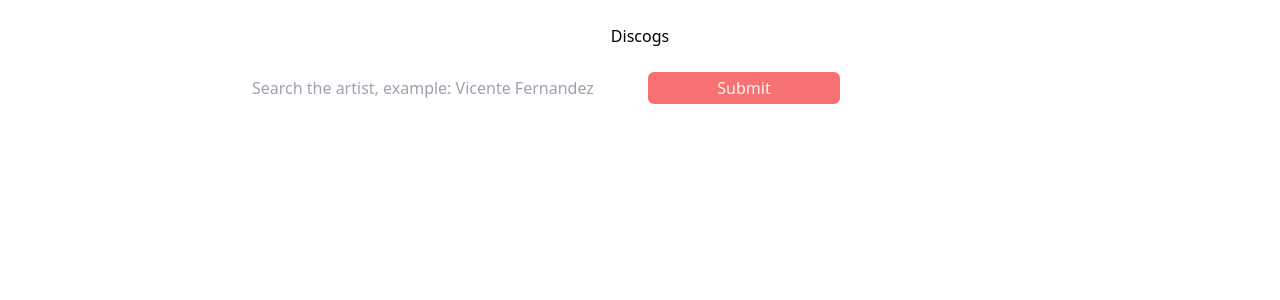
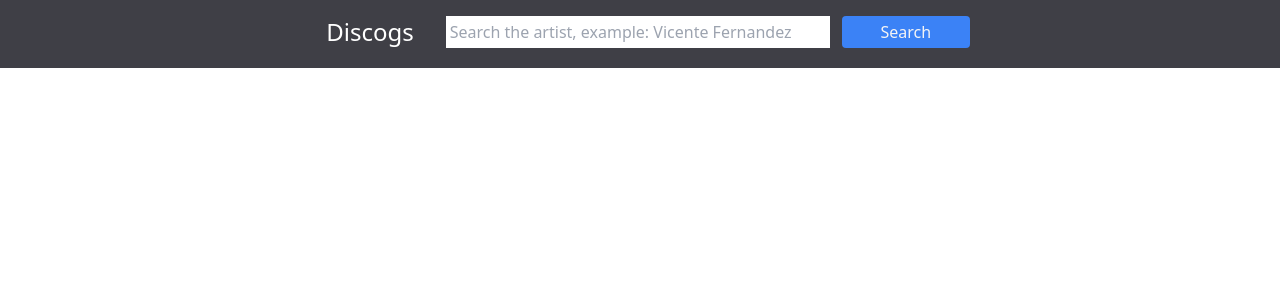
Before and after one commit to tovarb/discogs, a React (Create React App) app: page / in a window 1280 px wide. Shown: the top 300 px of the page. Built offline with nearby package versions, Linux system fonts and the light colour scheme.

Commit message:
Design has been added to navbar plus api has been called

```diff
--- a/src/App.tsx
+++ b/src/App.tsx
@@ -1,13 +1,33 @@
-import React from "react";
+import { useState } from "react";
+import { useEffect } from "react";
 import "./App.css";
 import Form from "./components/Form";
 
-function App(): JSX.Element {
+function App() {
+  const [search, setSearch] = useState("");
+  //búsqueda - guardar búsqueda
+
+  useEffect(() => {
+    if (search === "") return;
+
+    const callApi = async () => {
+      const resultsPerPage = 20;
+      const key = "zhCaEllGVyLwAekgqCSE";
+      const token = "OHzlegNvJTDAdSsMuzVXDCTxhCzdOtao";
+      const url = `https://api.discogs.com/database/search?q=${search}&key=${key}&secret=${token}&per_page=${resultsPerPage}`;
+
+      const response = await fetch(url);
+      const result = await response.json();
+
+      setSearch(result.results);
+    };
+
+    callApi();
+  }, [search]);
   return (
     <div>
-      <div className="grid justify-items-center">
-        <h1 className="p-6">Discogs</h1>
-        <Form />
+      <div className="grid justify-items-center bg-zinc-700 pb-1">
+        <Form setSearch={setSearch} />
       </div>
     </div>
   );
--- a/src/components/Form.tsx
+++ b/src/components/Form.tsx
@@ -1,19 +1,34 @@
-const Form = () => {
+import { useState } from "react";
+
+const Form = ({ setSearch }: { setSearch: any }) => {
+  const [searchedText, setSearchedText] = useState("");
+  //termino - guardar termino
+
+  const searchInformation = (e: any) => {
+    e.preventDefault();
+
+    setSearch(searchedText);
+  };
+
   return (
-    <form>
-      <div className="columns-2">
-        <div className="">
+    <form onSubmit={searchInformation}>
+      <div className="flex flex-row">
+        <div className="basis-1/4">
+          <h1 className="p-4 text-2xl text-white mr-4">Discogs</h1>
+        </div>
+        <div className="basis-2/4">
           <input
             type="text"
             placeholder="Search the artist, example: Vicente Fernandez"
-            className="w-96 p-1"
+            className="w-96 p-1 mt-4"
+            onChange={(e: any) => setSearchedText(e.target.value)}
           />
         </div>
-        <div className="">
+        <div className="basis-1/4">
           <input
             type="submit"
-            placeholder="Search"
-            className="w-48 bg-red-400 text-zinc-100 rounded-md p-1"
+            value="Search"
+            className="w-32 bg-blue-500 text-zinc-100 rounded p-1 ml-3 mt-4"
           />
         </div>
       </div>
```
Also changed, not shown: 1 other file (tests, documents, lock files or other folders).
